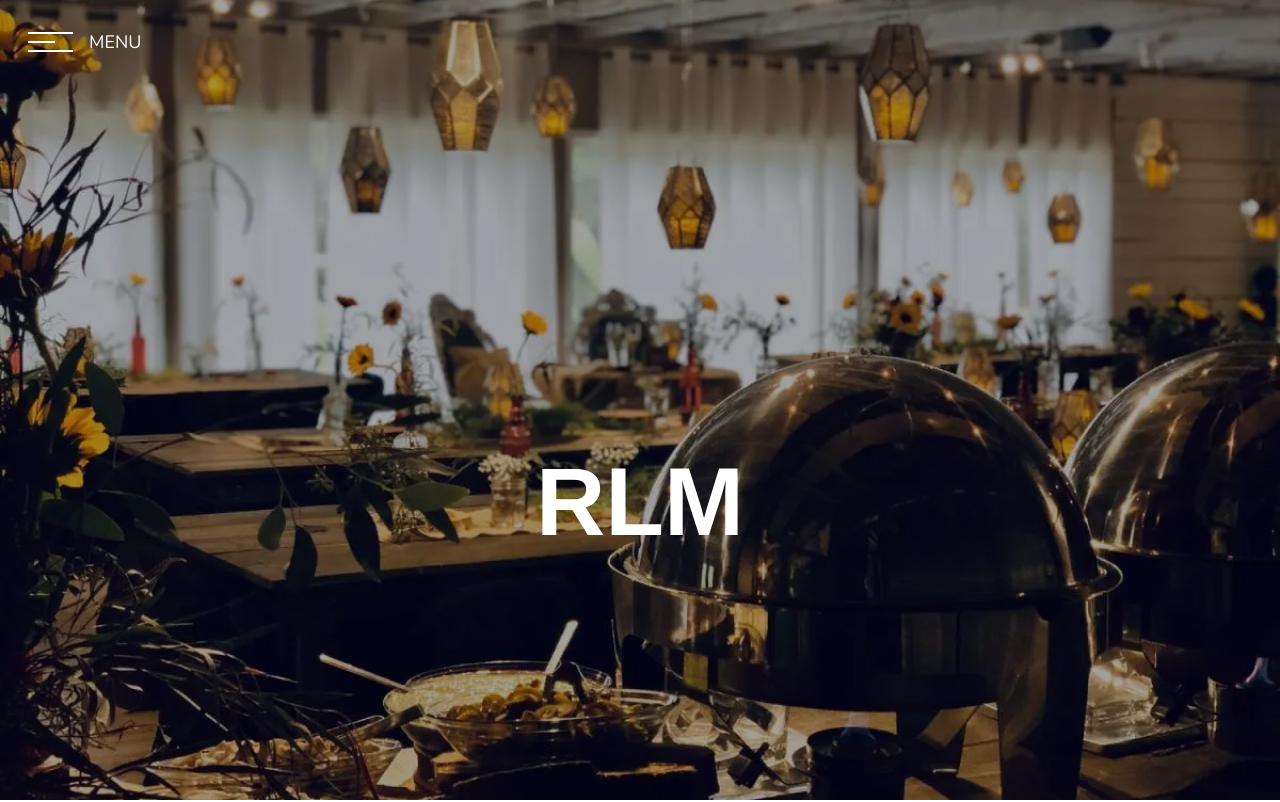
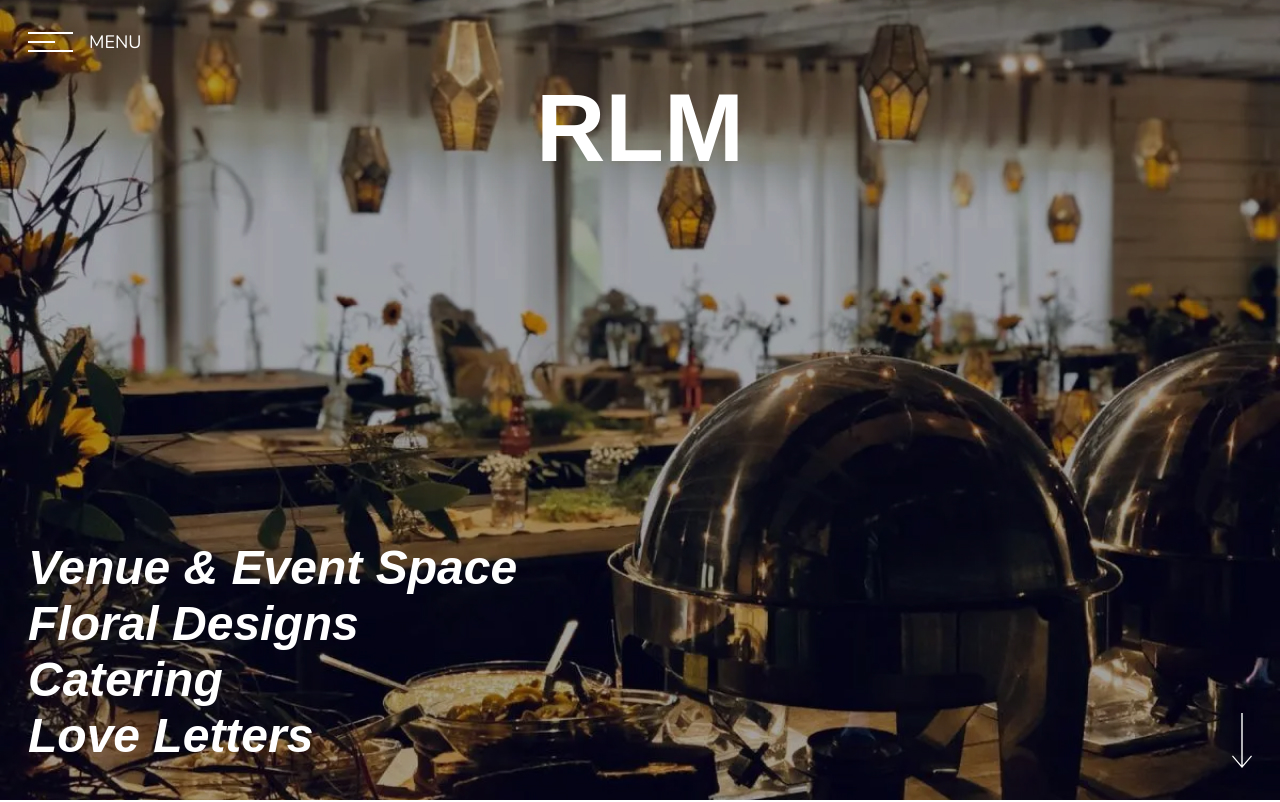
Before and after one commit to Dillonzellis/rlmaffairs-v4, a Next.js app: page / in a window 1280 px wide. Shown: the top 802 px of the page. Built offline with nearby package versions, Linux system fonts and the light colour scheme; a web font is replaced by a local one.

Commit message:
style: fix hero positioning

```diff
--- a/src/app/page.tsx
+++ b/src/app/page.tsx
@@ -11,7 +11,7 @@ import { NavMenu } from "@/components/NavMenu";
 
 export default function Home() {
   return (
-    <main className="relative min-h-dvh">
+    <main className="min-h-dvh">
       <section>
         <Image
           src="/hero-placeholder.jpg"
@@ -20,10 +20,6 @@ export default function Home() {
           width={1280}
           className="h-screen w-full object-cover"
         />
-        {/* <div className="fixed left-2.5 top-7 flex gap-4 md:left-7"> */}
-        {/*   <Image src="/hamburger.svg" alt="" width={45} height={20} /> */}
-        {/*   <div className="text-lg text-background">MENU</div> */}
-        {/* </div> */}
         <NavMenu />
         <h1 className="absolute left-1/2 top-[10%] -translate-x-1/2 font-serif text-8xl font-semibold text-background">
           RLM
```
